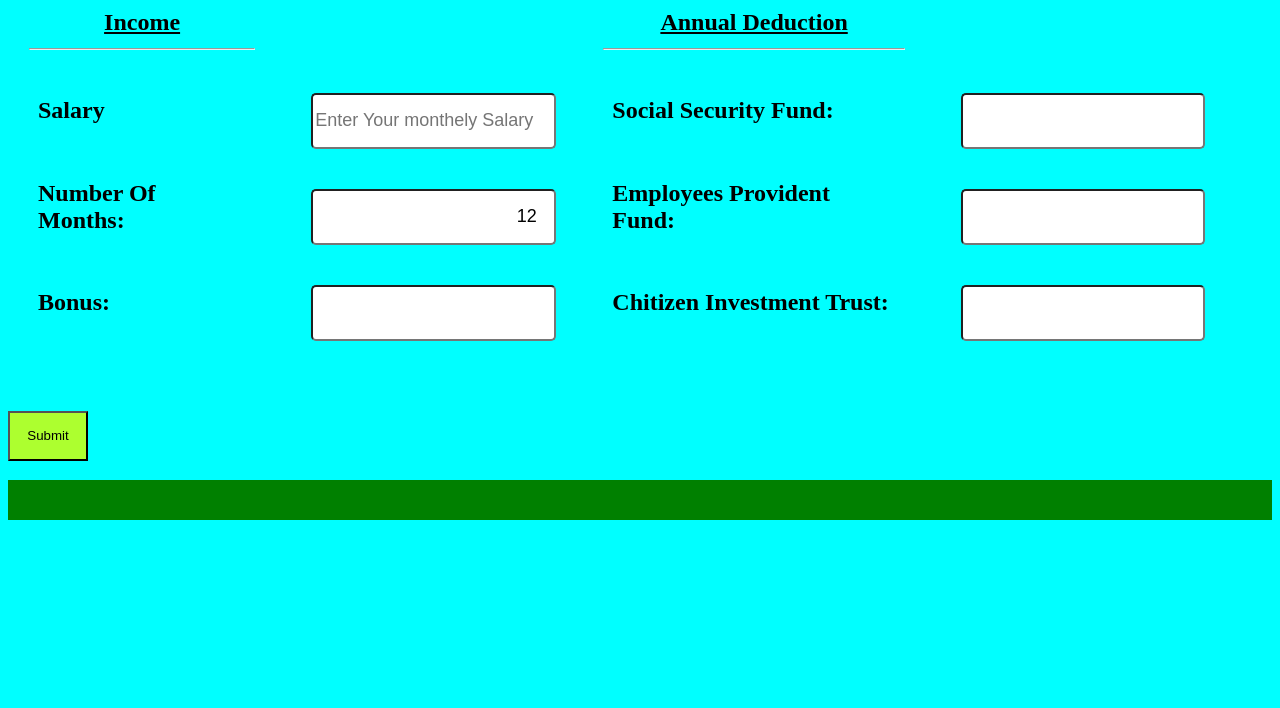
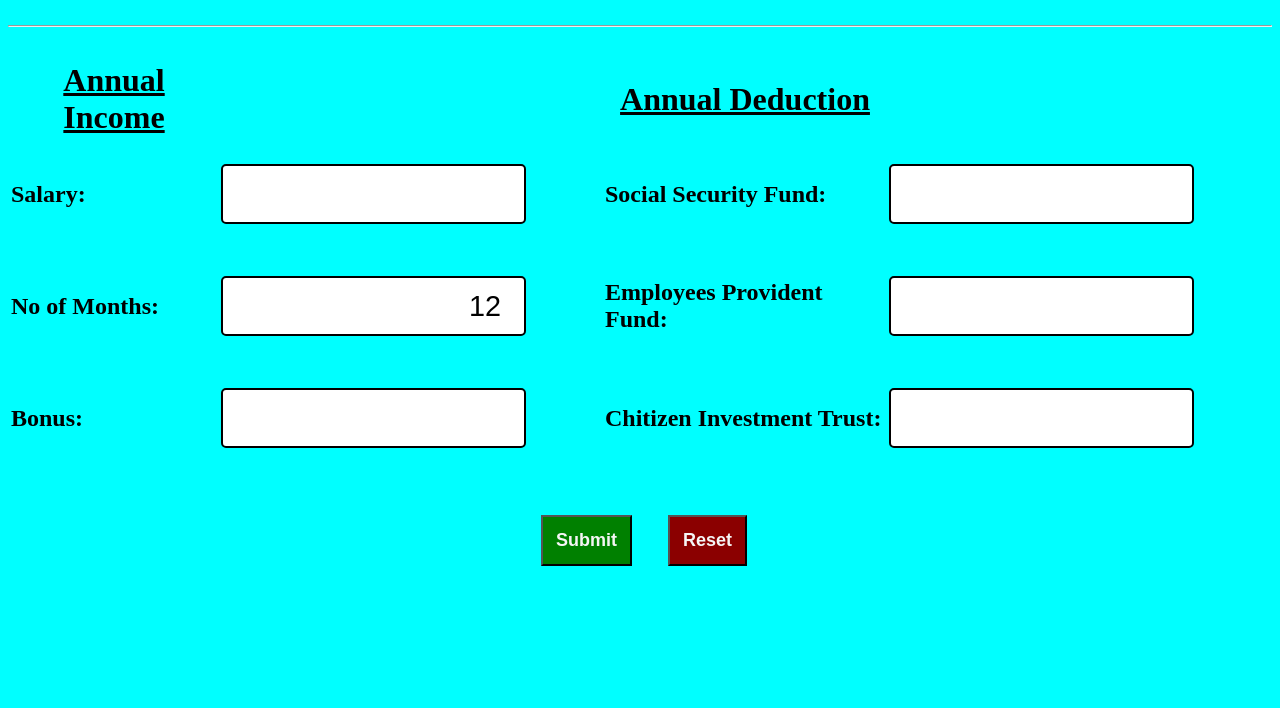
Before and after one commit to hemantasharma223/taxCalculator, a plain HTML site: page index.html in a window 1280 px wide. Shown: the part 92-800 px from the top of the page. Drawn offline with Linux system fonts and the light colour scheme.

Commit message:
Added taxCalc.js and edited css and js and html files to final

```diff
--- a/index.html
+++ b/index.html
@@ -1,43 +1,54 @@
 <!DOCTYPE html>
-<html lang="en">
+<html>
 <head>
-    <meta charset="UTF-8">
-    <meta http-equiv="X-UA-Compatible" content="IE=edge">
-    <meta name="viewport" content="width=device-width, initial-scale=1.0">
-    <link rel="stylesheet" href="style.css">
-    <title>Tax Calculator</title>
+	<meta charset="utf-8">
+	<meta name="viewport" content="width=device-width, initial-scale=1">
+	<link rel="stylesheet" type="text/css" href="style.css">
+	<title>Tax calculator For Nepal</title>
 </head>
 <body>
-    <h1>Tax Calculator for Nepal</h1>
-    <div class="container">
-        <table>
+	<h1 align="center">Tax calculator for Nepal</h1>
+	<hr>
+	<table  width="100%">
+		<thead>
 			<tr>
-            <th><u>Income</u><hr></th>
+				<th><u> Annual Income </u></th>
 				<th></th>
-            <th><u>Annual Deduction</u><hr></th>
+				<th><u> Annual Deduction </u></th>
+				<th></th>
 			</tr>
+		</thead>
+    <form id="form">
+		<tbody>
 			<tr>
-              <td>Salary</td>
-              <td><input type="text" id="salary" name="salary" placeholder="Enter Your monthely Salary     "></td>
-              <td id="tc">Social Security Fund:</td>
-              <td><input type="text" name="securityFund" /></td>
+				<td>Salary:</td>
+				<td><input type="text" name="salary" id="salary"></td>
+				<td>Social Security Fund:</td>
+				<td><input type="text" name="securityFund" id="securityFund"></td>
 			</tr>
+
 			<tr>
-            <td>Number Of Months:</td>
+				<td>No of Months:</td>
 				<td><input type="number" name="noOfMonths" id="noOfMonths" value="12"></td>
-            <td id="tc">Employees Provident Fund:</td>
-            <td><input type="text" name="emplProvFund" /></td>
+				<td>Employees Provident Fund:</td>
+				<td><input type="text" name="emplProvFund" id="emplProvFund"></td>
 			</tr>
+
 			<tr>
 				<td>Bonus:</td>
-            <td><input type="text" name="bonus" /></td>
-            <td id="tc">Chitizen Investment Trust:</td>
-            <td><input type="text" name="chitInvTrust" /></td>
+				<td><input type="text" name="bonus" id="bonus"></td>
+				<td>Chitizen Investment Trust:</td>
+				<td><input type="text" name="chitInvTrust" id="chitInvTrust"></td>
 			</tr>
+
+		</tbody>
+
 	</table>
+	<div align="center">
+    <button type="submit" id="submit">Submit</button>
+		<button type="reset" id="reset">Reset</button>
 	</div>
-            <button id="submit" onclick="tax()">Submit</button>
-            <h3 id="output"></h3>
-        <script src="index.js"></script>
+</form>
+	<script src="index.js" type="text/javascript"></script>
 </body>
 </html>
--- a/index.js
+++ b/index.js
@@ -1,39 +1,27 @@
-function tax(){
-    let salary = document.getElementById("salary").value;
-    let noOfMonths = document.getElementById("noOfMonths").value;
-    let salaryAmount = salary * noOfMonths
-    let tax1
-    let totalTax
+const form = document.getElementById('form');
+const salary = document.getElementById("salary");
+const noOfMonths = document.getElementById("noOfMonths");
+const securityFund = document.getElementById("securityFund");
+const emplProvFund = document.getElementById("emplProvFund");
+const chitInvTrust = document.getElementById("chitInvTrust");
+const bonus = document.getElementById("bonus");
+
+form.addEventListener('submit', function(e){
+    e.preventDefault();
+
+    const salaryAmount = salary.value;
+    localStorage.setItem('salaryAmount',salaryAmount);
+    const months = noOfMonths.value;
+    localStorage.setItem('noOfMonths',months);
+    const securityFundVal = securityFund.value;
+    localStorage.setItem('securityFund',securityFundVal);
+    const emplProvFundVal = emplProvFund.value;
+    localStorage.setItem('emplProvFund',emplProvFundVal);
+    const chitInvTrustVal = chitInvTrust.value;
+    localStorage.setItem('chitInvTrust',chitInvTrustVal);
+    const bonusVal = bonus.value;
+    localStorage.setItem('bonus',bonusVal);
 
 
-    if (salaryAmount < 500000){
-        tax1 = salaryAmount * 1 / 100
-        document.getElementById("output").innerHTML = tax1;
-    }
-
-
-    else if(salaryAmount >= 500000 && salaryAmount < 700000) {
-        tax1 = (500000 * 1 /100 + (salaryAmount-500000) * 10 / 100)
-        document.getElementById("output").innerHTML = tax1;
-    }
-
-
-    else if(salaryAmount>=700000 && salaryAmount < 1000000){
-        tax1 = (500000 * 1 / 100) + (200000 * 10 / 100) + (salaryAmount-700000) * 20 / 100
-        document.getElementById("output").innerHTML = tax1;
-    }
-
-
-    else if (salaryAmount >= 1000000 && salaryAmount < 2000000) {
-        tax1 = (500000 * 1 / 100) + (200000 * 10 / 100) + (300000 * 20 / 100) + (salaryAmount-1000000) * 30 / 100
-        document.getElementById("output").innerHTML = tax1;
-    }
-
-
-    else{
-        let tempSalary = salaryAmount - 2000000
-        tax1 = (500000 * 1 / 100) + (200000 * 10 / 100) + (300000 * 20 / 100) + (1000000 * 30 / 100) + tempSalary * 36 / 100
-        document.getElementById("output").innerHTML = tax1;
-    }
-
-}
+    window.location.href = "output.html"
+})
--- a/output.css
+++ b/output.css
@@ -1,7 +1,35 @@
-body {
-    background-color: aqua;
+h1 {
+    text-align: center;
+    margin-top: 5vh;
+    margin-bottom: 5vh;
 }
-h1{
-    text-align: center;
-    font-weight: bold;
+body{
+background-color: aquamarine;
 }
+thead {
+	font-size: xx-large;
+}
+table {
+	margin-top: 4vh;
+	margin-right: 4vh;
+}
+div {
+	text-align: center;
+	margin-left: 5vh;
+	margin-top: 5vh;
+}
+p {
+	padding-right: 15px;
+	padding-left: 15px;
+}
+button {
+	margin-right: 4vh;
+	padding: 13px;
+	font-size: large;
+	font-weight: bold;
+	color: whitesmoke;
+	background-color: green;
+}
+button:hover {
+	cursor: pointer;
+}
--- a/style.css
+++ b/style.css
@@ -1,52 +1,63 @@
-* {
-    box-sizing: border-box;
+body {
+	background-color: aqua;
 }
-body{
-    background-color: aqua;
+h1 {
+	margin-top: 5vh;
+	margin-bottom: 5vh;
 }
-h1{
-    text-align: center;
-    font-weight: bold;
+input {
+	height: 5vh;
+	width: 75%;
+	margin-top: 3vh;
+	margin-bottom: 3vh;
+	padding: 1vh;
+	border: solid black 2px;
+	border-radius: 5px;
+	font-size: larger;
+	text-align: right;
 }
-
-.container {
-    display: flex;
-    justify-content: center;
-    background-color: cyan;
-    margin-bottom: 20px;
-    padding: 20px;
-    font-size: x-large;
-    font-weight: bold;
+table {
+	margin-top: 4vh;
+	margin-left: auto;
 }
-table{
-    border-collapse: collapse;
+tbody {
+	font-size: x-large;
+	font-weight: bold;
 }
-
-td{
-    margin-right: 45px;
-    padding-left: 45px;
-    padding: 10px;
+thead {
+	font-size: xx-large;
 }
-
-input {
-    height: 7vh;
-    width: 75%;
-    margin-top: 20px;
-    margin-right: 45px;
-    margin-left: 45px;
-    border-radius: 5px;
-    text-align: right;
-    font-size: large;
+div {
+	margin-left: 5vh;
+	margin-top: 5vh;
 }
-
+button {
+	margin-right: 4vh;
+	padding: 13px;
+	font-size: large;
+	font-weight: bold;
+	color: whitesmoke;
+}
+button:hover {
+	cursor: pointer;
+}
+#reset {
+	background-color: darkred;
+}
+tbody {
+	font-size: x-large;
+	font-weight: bold;
+}
+thead {
+	font-size: xx-large;
+}
 #submit {
-    height: 50px;
-    width: 80px;
-    margin-top: 20px;
-    background-color: greenyellow;
+	background-color: green;
 }
-
-h3 {
-    background-color: green;
-    padding: 20px;
+p {
+	padding-right: 15px;
+	padding-left: 15px;
 }
+#outputArea {
+	background-color: aquamarine;
+}
```
Also changed, not shown: output.html (+22 -2 lines), taxCalc.js (added, +99 -0 lines). Lines whose indentation alone changed are shown as unchanged.
